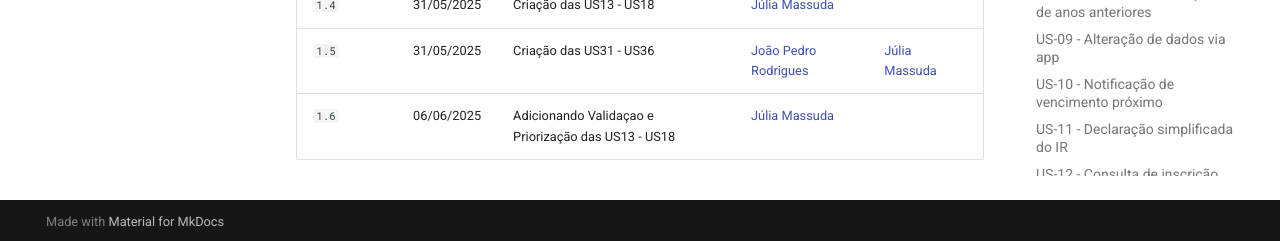
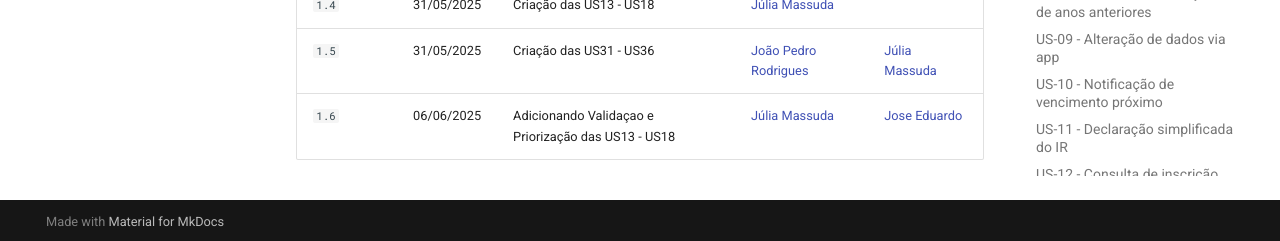
Before and after one commit to Requisitos-de-Software/2025.1-Meu-INSS, an MkDocs documentation site: the page built from docs/modelagem-agil/historias-usuario.md, in a window 1280 px wide and 900 px high, scrolled down 24131 px. Shown: the part 656-897 px from the top of the window. Built offline with MkDocs 1.6.1 and Material for MkDocs 9.7.7, drawn with Linux system fonts in a browser that asks for light colours; comment, search, counter and statistics services are not loaded.

Commit message:
add revisor

```diff
--- a/docs/modelagem-agil/historias-usuario.md
+++ b/docs/modelagem-agil/historias-usuario.md
@@ -629,4 +629,4 @@ Versão |   Data     | Descrição | Autor(es) | Revisor(es)
 `1.3`  | 31/05/2025 | Criação das US07 - US12 | [Thales Germano](https://github.com/thalesgvl) |[Diassis](https://github.com/Diaxiz) |
 `1.4`  | 31/05/2025 | Criação das US13 - US18 | [Júlia Massuda](https://github.com/JuliaReis18) |[]() |
 `1.5`  | 31/05/2025 | Criação das US31 - US36 | [João Pedro Rodrigues](https://github.com/JpRodrigues2) |[Júlia Massuda](https://github.com/JuliaReis18)|
-`1.6`  | 06/06/2025 | Adicionando Validaçao e Priorização das US13 - US18 | [Júlia Massuda](https://github.com/JuliaReis18) |[]() |
+`1.6`  | 06/06/2025 | Adicionando Validaçao e Priorização das US13 - US18 | [Júlia Massuda](https://github.com/JuliaReis18) |[Jose Eduardo](https://github.com/jevprado) |
```
